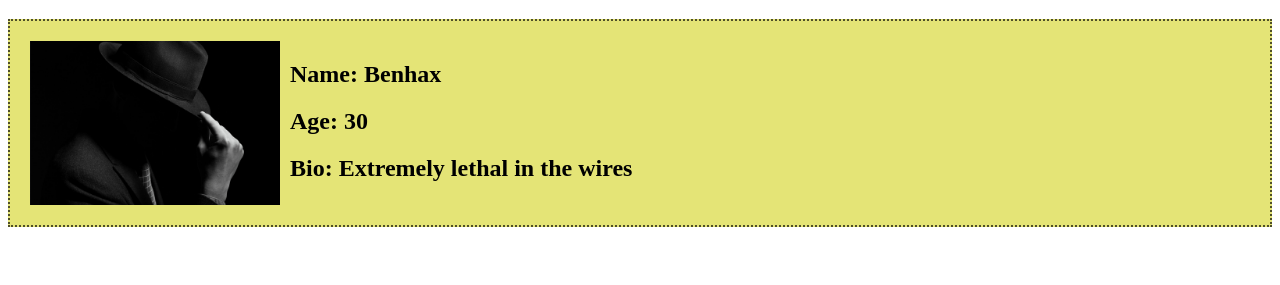
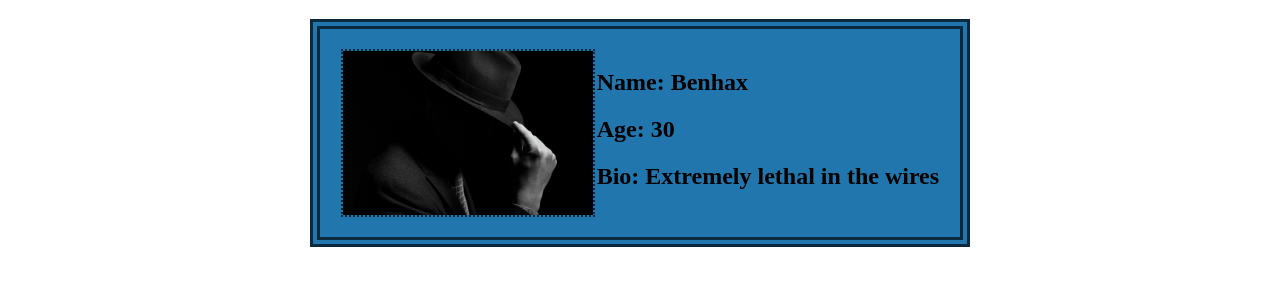
Before and after one commit to nyagajjr/Frontend, a website built with Vite: page google-clone/clone/card.html in a window 1280 px wide. Shown: the part 61-346 px from the top of the page. Built offline with nearby package versions, Linux system fonts and the light colour scheme.

Commit message:
Flex justify content and inheritance

```diff
--- a/google-clone/clone/card.css
+++ b/google-clone/clone/card.css
@@ -1,14 +1,19 @@
 img{
     width: 250px;
+    border: 2px dotted rgba(0, 0, 0, 0.651);
 }
 
 .card{
     display: flex;
-    border: 2px dotted rgba(0, 0, 0, 0.651);
-    background: rgb(228, 228, 118);
+    border: 10px double rgba(0, 0, 0, 0.651);
+    background: #2176ae;
     padding: 20px;
+    width: 600px;
+    justify-content: space-around;
+    margin-right: auto;
+    margin-left: auto;
 }
 
 .items{
-    margin-left: 10px;
+
 }
```
